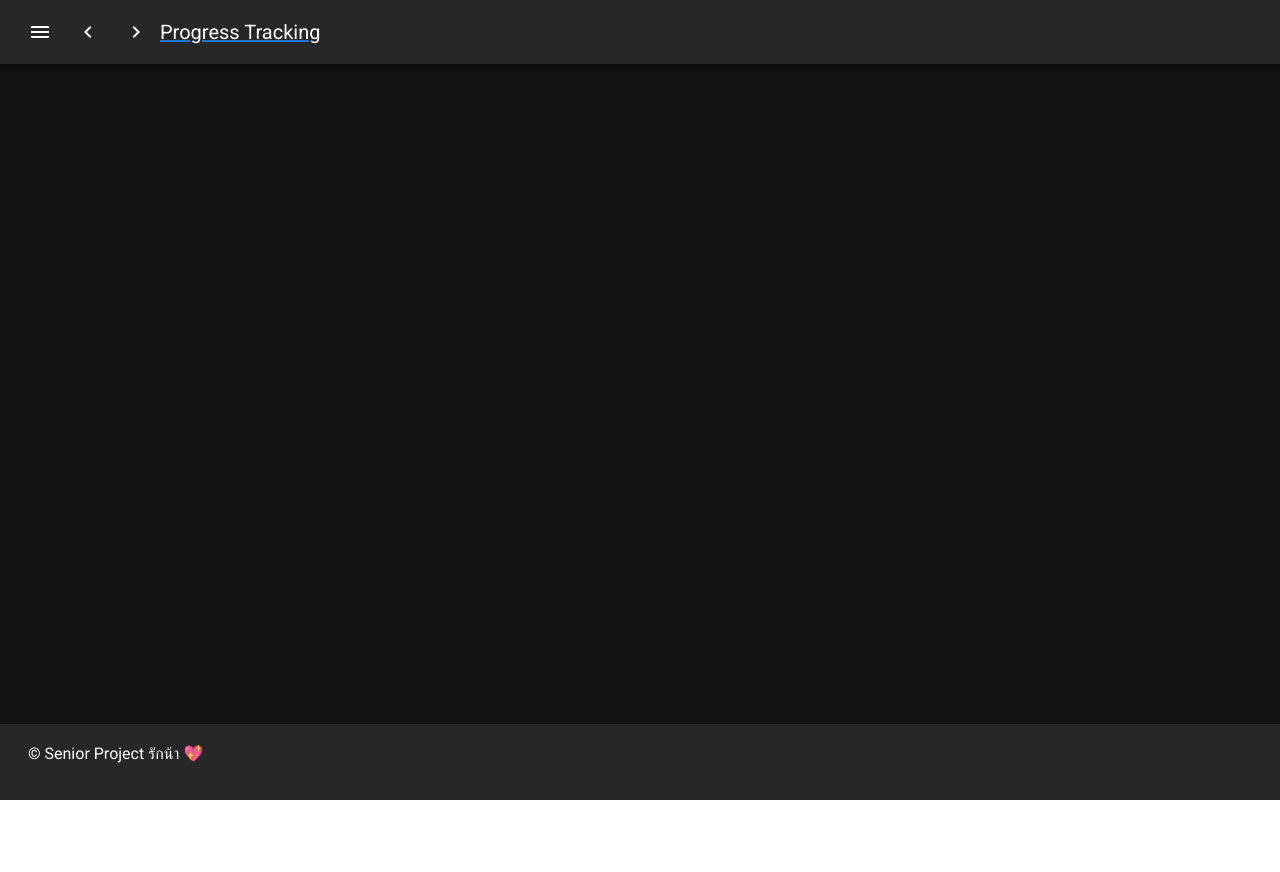
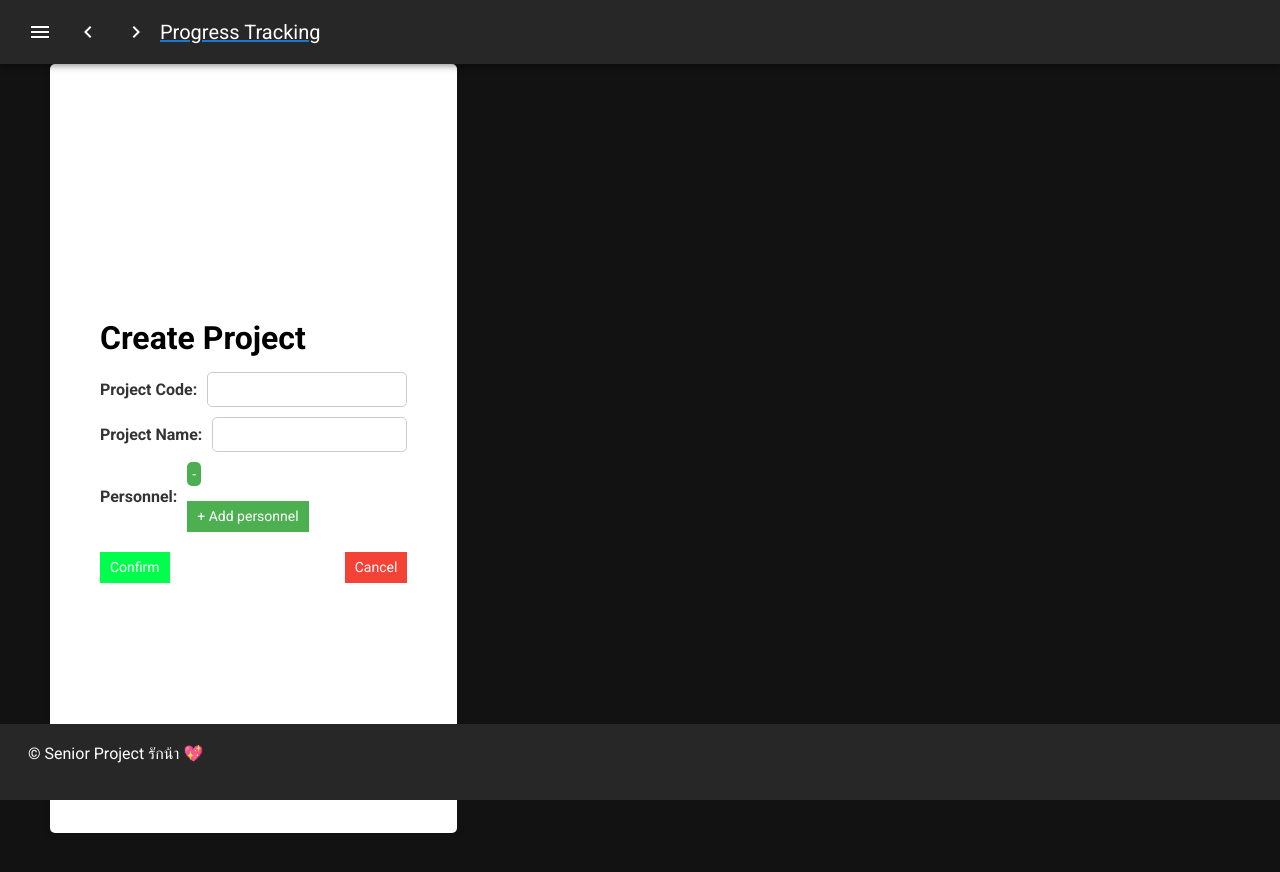
Before and after one commit to Ntdpz/Graduation_project, a Nuxt app in the folder font_end/: page /Project/createProject in a window 1280 px wide. Shown: the top 872 px of the page. Before the commit the page ends 800 px from the top, so only its background shows below. Built offline with nearby package versions, Linux system fonts and the light colour scheme.

Commit message:
create page Createproject

```diff
--- /dev/null
+++ b/font_end/pages/Project/createProject.vue
@@ -0,0 +1,181 @@
+<template>
+    <div class="create-project">
+
+        <form @submit.prevent="handleSubmit">
+            <H1 style="color: black;">Create Project</H1>
+            <div class="form-row">
+                <label for="project-code">Project Code:</label>
+                <input type="text" id="project-code" v-model="projectCode" required>
+            </div>
+
+            <div class="form-row">
+                <label for="project-name">Project Name:</label>
+                <input type="text" id="project-name" v-model="projectName" required>
+            </div>
+
+            <div class="form-row">
+                <label for="personnel">Personnel:</label>
+                <div class="personnel">
+                    <div class="member" v-for="(member, index) in members" :key="index">
+
+                        <button @click="removeMember(index)" class="remove-member">-</button>
+                    </div>
+                    <button @click="addMember" class="add-member">+ Add personnel</button>
+                </div>
+            </div>
+
+            <div class="buttons">
+                <button type="submit">Confirm</button>
+                <button type="button" @click="cancel" style="background-color: #f44336;">Cancel</button>
+            </div>
+        </form>
+    </div>
+</template>
+
+<script>
+export default {
+    name: 'CreateProject',
+    data() {
+        return {
+            projectCode: '',
+            projectName: '',
+            members: [{ name: '', position: 'PM' }],
+        };
+    },
+    methods: {
+        handleSubmit() {
+            // Add your logic for creating a new project
+            // For example, you can send the project data to your server
+            console.log('Project Code:', this.projectCode);
+            console.log('Project Name:', this.projectName);
+            console.log('Members:', this.members);
+        },
+        addMember() {
+            this.members.push({ name: '', position: 'PM' });
+        },
+        removeMember(index) {
+            this.members.splice(index, 1);
+        },
+        cancel() {
+            // Add your logic for canceling the project creation
+            console.log('Project creation canceled.');
+        },
+    },
+};
+</script>
+
+<style scoped>
+.container {
+    display: flex;
+    justify-content: center;
+    align-items: center;
+    height: 100vh;
+    margin: 500;
+}
+
+.create-project {
+    display: inline-block;
+    text-align: left;
+    background-color: #fff;
+    border-radius: 5px;
+    box-shadow: 0 0 10px rgba(0, 0, 0, 0.1);
+    margin: 0 50px;
+    padding: 250px 50px;
+
+}
+
+form {
+    display: flex;
+    flex-direction: column;
+    gap: 10px;
+}
+
+.form-row {
+    display: flex;
+    align-items: center;
+    gap: 10px;
+}
+
+label {
+    font-weight: bold;
+    color: #333;
+}
+
+input, select {
+    flex-grow: 1;
+    height: 35px;
+    padding: 5px;
+    border: 1px solid #ccc;
+    border-radius: 5px;
+    color: #333;
+}
+
+textarea {
+    resize: none;
+    height: 120px;
+    padding-top: 10px;
+    padding-bottom: 10px;
+    color: #333;
+}
+
+.buttons {
+    display: flex;
+    justify-content: space-between;
+    margin-top: 10px;
+}
+
+button {
+    padding: 5px 10px;
+    font-size: 14px;
+    cursor: pointer;
+}
+
+button:first-child {
+    background-color: #00ff4c;
+    color: #fff;
+}
+
+button:first-child:hover {
+    background-color: #3e8e41;
+}
+
+button:last-child {
+    background-color: #4caf50;
+    color: #fff;
+}
+
+button:last-child:hover {
+    background-color: #3e8e41;
+}
+
+.personnel {
+    display: flex;
+    flex-direction: column;
+    gap: 5px;
+}
+
+.member {
+    display: flex;
+    align-items: center;
+    gap: 5px;
+}
+
+.add-member {
+    align-self: flex-end;
+    margin-top: 10px;
+}
+
+.remove-member {
+    height: 24px;
+    padding: 0 5px;
+    border-radius: 5px;
+    background-color: #f44336;
+    color: #fff;
+    font-size: 14px;
+    cursor: pointer;
+}
+
+.remove-member:hover {
+    background-color: #da190b;
+}
+</style>
```
